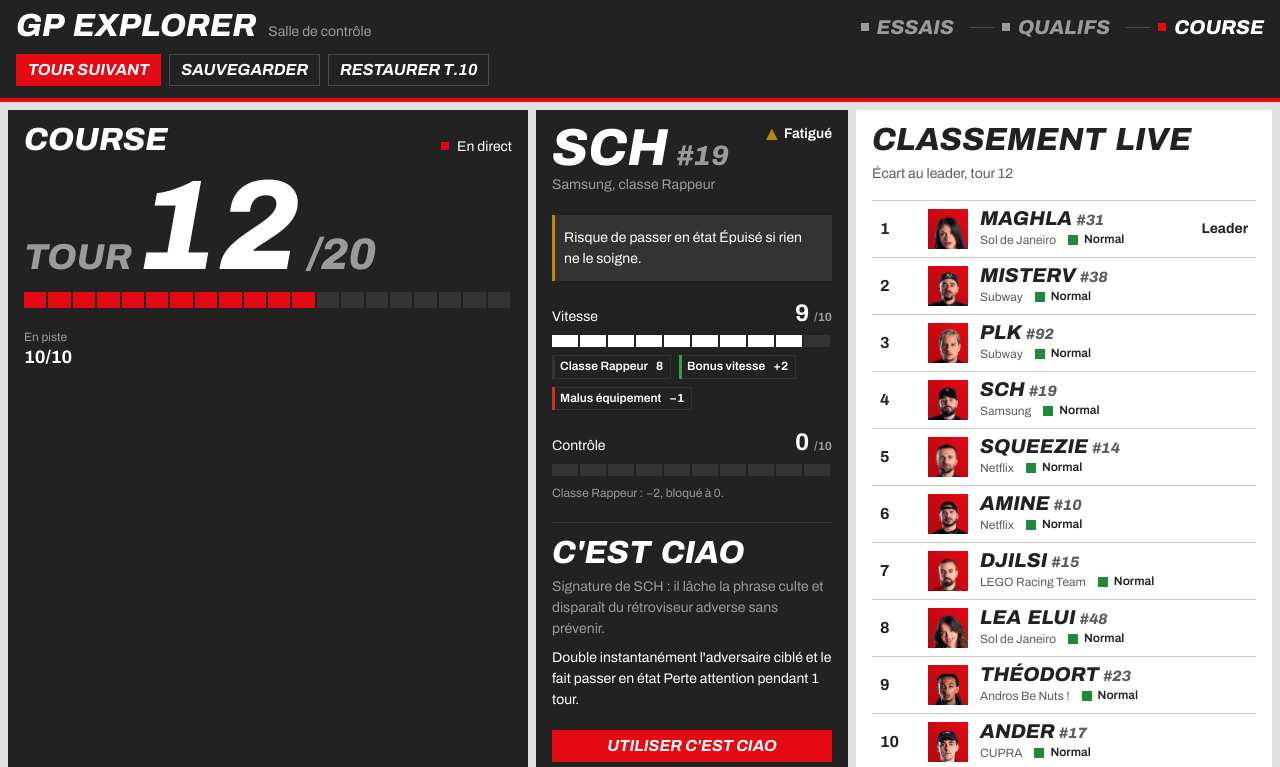
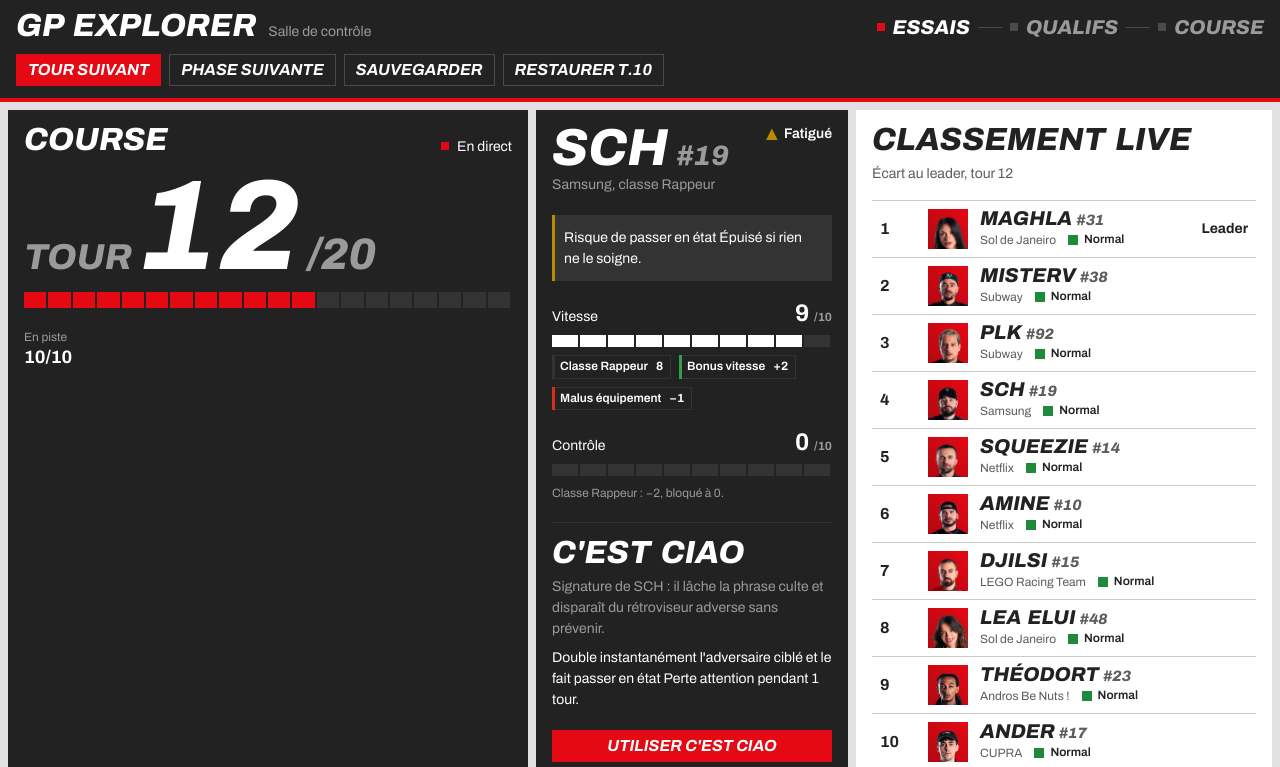
Before and after one commit to Kicksbld/GP-Explorer-Design-Pattern, a website with bundled scripts: page index.html in a window 1280 px wide. Shown: the top 767 px of the page. Built offline with nearby package versions, Linux system fonts and the light colour scheme.

Commit message:
Add phase management and update control toolbar functionality
- Introduced a new button for advancing to the next phase in the control toolbar of index.html.
- Enhanced main.js to handle phase transitions and update the phase stepper dynamically.
- Implemented a private method in RaceEngine to publish the current ranking after each tour.
- Updated RaceWeekend to manage phase progression from essais to qualifications and then to the race.

```diff
--- a/index.html
+++ b/index.html
@@ -33,6 +33,7 @@
 
     <div class="control-toolbar" role="toolbar" aria-label="Contrôle de la course">
       <button type="button" class="btn btn--primary btn--sm" data-action="tour-suivant">Tour suivant</button>
+      <button type="button" class="btn btn--secondary btn--sm" data-action="phase-suivante">Phase suivante</button>
       <button type="button" class="btn btn--secondary btn--sm" data-action="sauvegarder">Sauvegarder</button>
       <button type="button" class="btn btn--secondary btn--sm" data-action="restaurer">Restaurer T.10</button>
     </div>
--- a/src/engine/RaceEngine.js
+++ b/src/engine/RaceEngine.js
@@ -3,6 +3,7 @@
 
 import { ClassementSubject } from '../observer/ClassementSubject.js';
 import { CourseInvoker } from '../command/CourseInvoker.js';
+import { PiloteDatabase } from '../core/PiloteDatabase.js';
 
 export class RaceEngine {
   constructor(pilotes) {
@@ -15,7 +16,7 @@ export class RaceEngine {
   tourSuivant() {
     this.tour += 1;
     this.pilotes.forEach((p) => p.tick());
-    // TODO: recalculer l'ordre et pousser via this.classement.setClassement(...)
+    this.#publierClassement();
   }
 
   executer(command) {
@@ -31,6 +32,7 @@ export class RaceEngine {
     if (resultat && cible) {
       this.remplacerPilote(cible, resultat);
     }
+    this.#publierClassement();
     return resultat;
   }
 
@@ -40,4 +42,22 @@ export class RaceEngine {
       this.pilotes[index] = nouveau;
     }
   }
+
+  #publierClassement() {
+    const db = PiloteDatabase.getInstance();
+    const classement = this.pilotes
+      .slice()
+      .sort((a, b) => b.getVitesse() - a.getVitesse())
+      .map((p, index) => ({
+        position: index + 1,
+        id: p.id,
+        pseudo: p.pseudo,
+        numero: p.numero,
+        image: p.image,
+        ecurieNom: db.getEcurieById(p.ecurie)?.nom ?? p.ecurie,
+        stateNom: p.state.nom,
+      }));
+
+    this.classement.setClassement(classement);
+  }
 }
--- a/src/engine/RaceWeekend.js
+++ b/src/engine/RaceWeekend.js
@@ -6,6 +6,8 @@ export const PHASES = Object.freeze({
   COURSE: 'course',
 });
 
+const ORDRE_PHASES = [PHASES.ESSAIS, PHASES.QUALIFS, PHASES.COURSE];
+
 export class RaceWeekend {
   constructor(raceEngine) {
     this.raceEngine = raceEngine;
@@ -13,6 +15,9 @@ export class RaceWeekend {
   }
 
   phaseSuivante() {
-    // TODO: ESSAIS -> QUALIFS -> COURSE
+    const index = ORDRE_PHASES.indexOf(this.phase);
+    if (index < ORDRE_PHASES.length - 1) {
+      this.phase = ORDRE_PHASES[index + 1];
+    }
   }
 }
--- a/src/main.js
+++ b/src/main.js
@@ -3,7 +3,42 @@ import { PiloteFactory } from './factory/PiloteFactory.js';
 import { PiloteBuilder } from './builder/PiloteBuilder.js';
 import { Spectator } from './observer/Spectator.js';
 import { RaceEngine } from './engine/RaceEngine.js';
-import { RaceWeekend } from './engine/RaceWeekend.js';
+import { RaceWeekend, PHASES } from './engine/RaceWeekend.js';
+
+const LIBELLES_PHASE = {
+  [PHASES.ESSAIS]: 'Essais',
+  [PHASES.QUALIFS]: 'Qualifs',
+  [PHASES.COURSE]: 'Course',
+};
+const ORDRE_PHASES = Object.values(PHASES);
+
+function mettreAJourPhaseStepper(phase) {
+  const liste = document.querySelector('.phase-stepper');
+  if (!liste) return;
+
+  const indexActuel = ORDRE_PHASES.indexOf(phase);
+  liste.replaceChildren(...ORDRE_PHASES.map((p, index) => {
+    const li = document.createElement('li');
+    li.className = 'phase-stepper__item';
+
+    const dot = document.createElement('span');
+    dot.className = 'phase-stepper__dot';
+    dot.setAttribute('aria-hidden', 'true');
+    li.append(dot, LIBELLES_PHASE[p]);
+
+    if (index < indexActuel) {
+      li.classList.add('phase-stepper__item--done');
+      const sr = document.createElement('span');
+      sr.className = 'sr-only';
+      sr.textContent = ' (terminé)';
+      li.appendChild(sr);
+    } else if (index === indexActuel) {
+      li.setAttribute('aria-current', 'step');
+    }
+
+    return li;
+  }));
+}
 
 async function main() {
   const db = PiloteDatabase.getInstance();
@@ -16,21 +51,27 @@ async function main() {
 
   const weekend = new RaceWeekend(engine);
 
-  // TODO (étape RaceEngine) : dérouler essais/qualifs/course via weekend/engine.tourSuivant()
-  // En attendant, on pousse un premier classement pour vérifier l'Observer sur le dashboard :
-  const classement = pilotes
-    .slice()
-    .sort((a, b) => b.getVitesse() - a.getVitesse())
-    .map((p, index) => ({
-      position: index + 1,
-      id: p.id,
-      pseudo: p.pseudo,
-      numero: p.numero,
-      image: p.image,
-      ecurieNom: db.getEcurieById(p.ecurie)?.nom ?? p.ecurie,
-      stateNom: p.state.nom,
-    }));
-  engine.classement.setClassement(classement);
+  engine.tourSuivant();
+  mettreAJourPhaseStepper(weekend.phase);
+
+  document.querySelector('[data-action="tour-suivant"]')?.addEventListener('click', () => {
+    engine.tourSuivant();
+  });
+
+  document.querySelector('[data-action="phase-suivante"]')?.addEventListener('click', () => {
+    weekend.phaseSuivante();
+    mettreAJourPhaseStepper(weekend.phase);
+  });
+
+  document.querySelectorAll('[data-action="technique"]').forEach((bouton) => {
+    bouton.addEventListener('click', () => {
+      const pilote = engine.pilotes.find((p) => p.id === bouton.dataset.piloteId);
+      const cible = engine.pilotes.find((p) => p.id === bouton.dataset.cibleId);
+      if (pilote) {
+        engine.executerTechnique(pilote, cible);
+      }
+    });
+  });
 }
 
 main();
```
